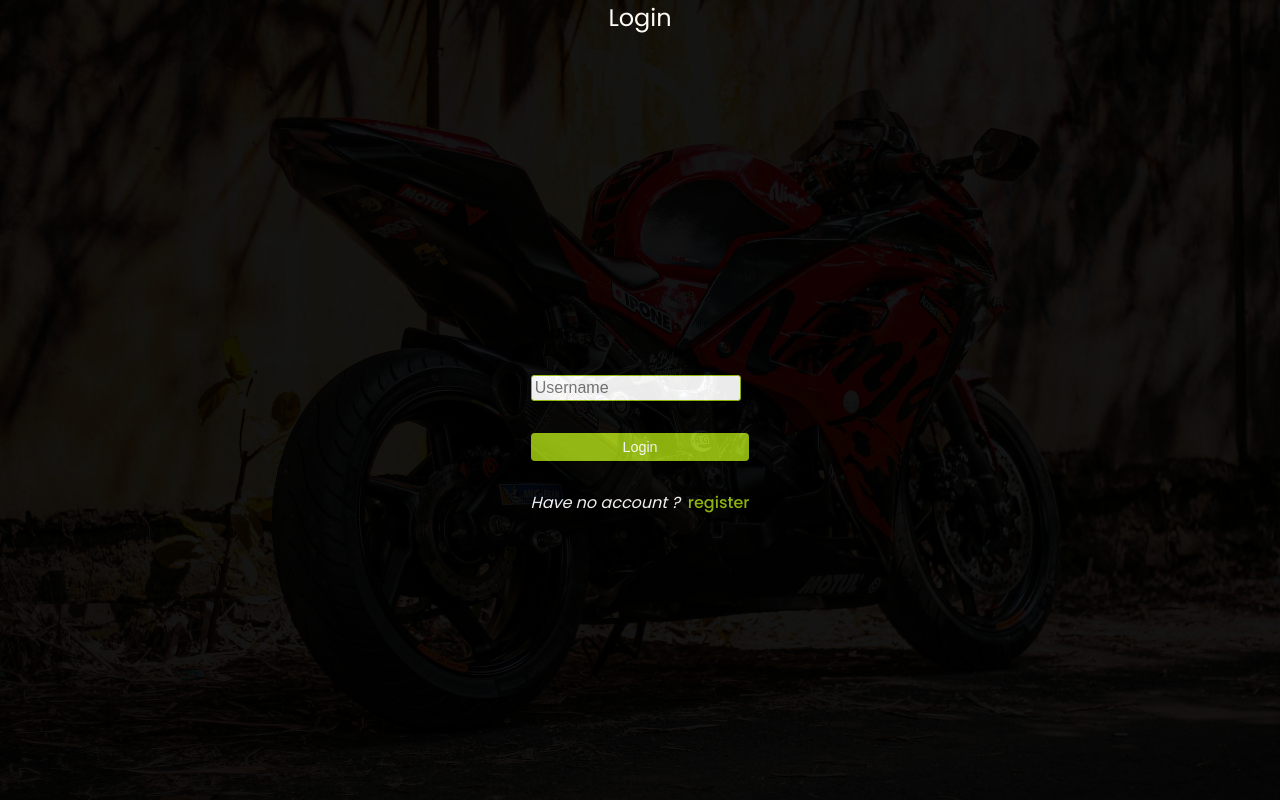
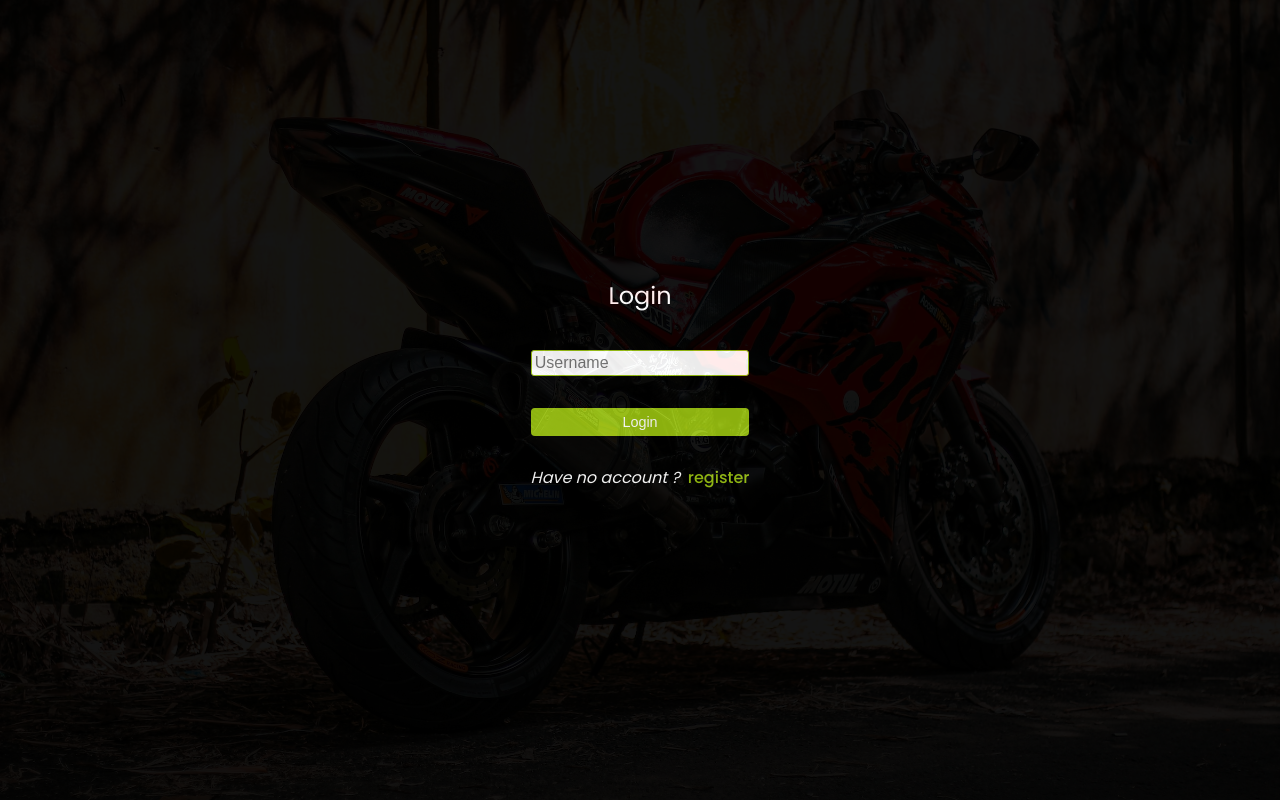
Before and after one commit to Bennyjoez/motorcycle-appointment-app-front-end, a React (Create React App) app: page /login in a window 1280 px wide. Built offline with nearby package versions, Linux system fonts and the light colour scheme.

Commit message:
Improve positioning of login/register forms

```diff
--- a/src/components/sessions/login.js
+++ b/src/components/sessions/login.js
@@ -41,7 +41,7 @@ const Login = () => {
     <div className="form-main-container">
       <div className="background-overlay">
         <h2 className="form-title">Login</h2>
-        <form className="form-container">
+        <form className="login-form-container">
           <div className="name-input-msg-container">
             <input
               type="text"
--- a/src/stylesheets/login.css
+++ b/src/stylesheets/login.css
@@ -18,7 +18,7 @@
   align-items: center;
 }
 
-.form-container {
+.login-form-container {
   display: flex;
   flex-direction: column;
   justify-content: center;
@@ -33,7 +33,7 @@
 }
 
 .name-input {
-  width: 96%;
+  width: 100%;
   padding: 0.2em;
   font-size: 1em;
   outline: none;
--- a/src/stylesheets/register.css
+++ b/src/stylesheets/register.css
@@ -52,7 +52,7 @@
 }
 
 #username {
-  width: 96%;
+  width: 100%;
   padding: 0.2em;
   font-size: 1em;
   outline: none;
```
